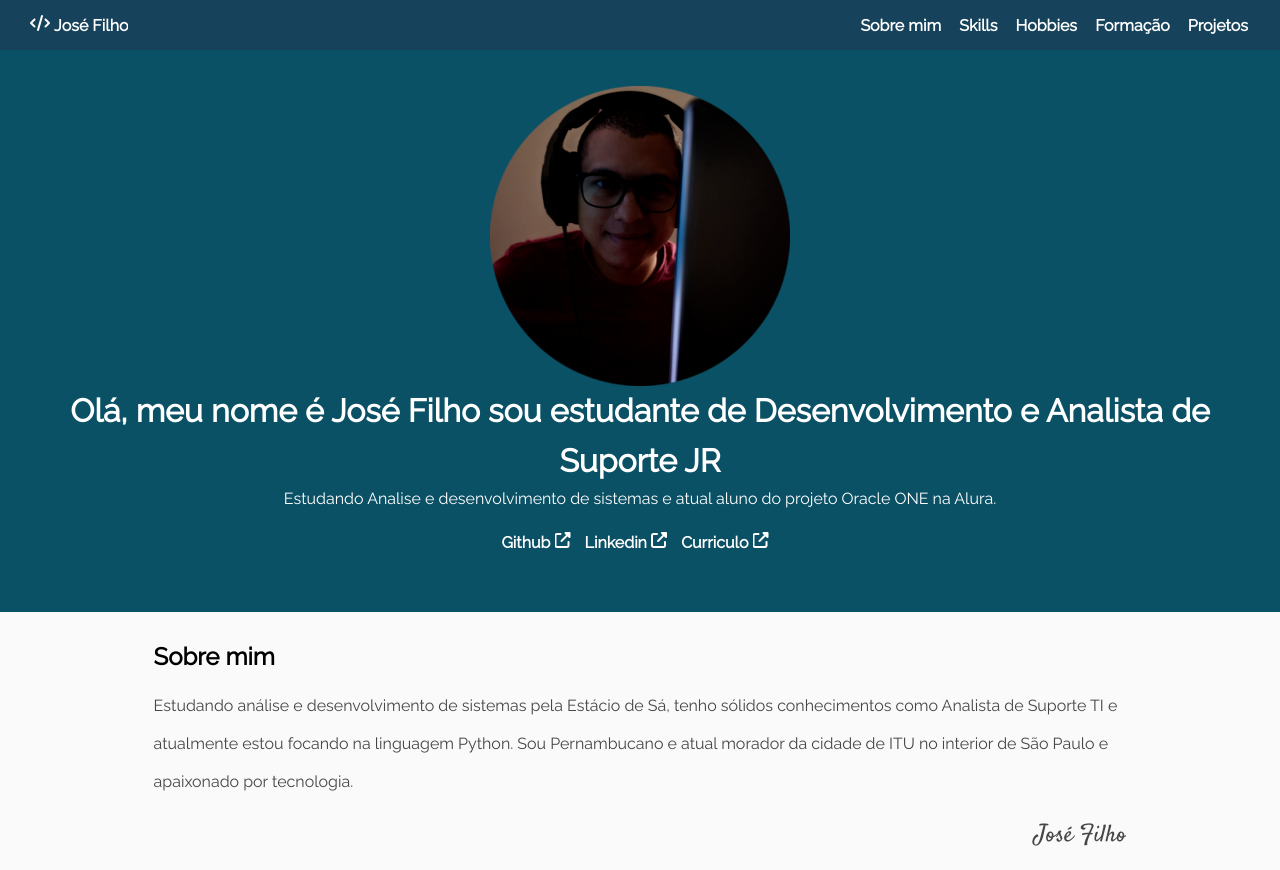
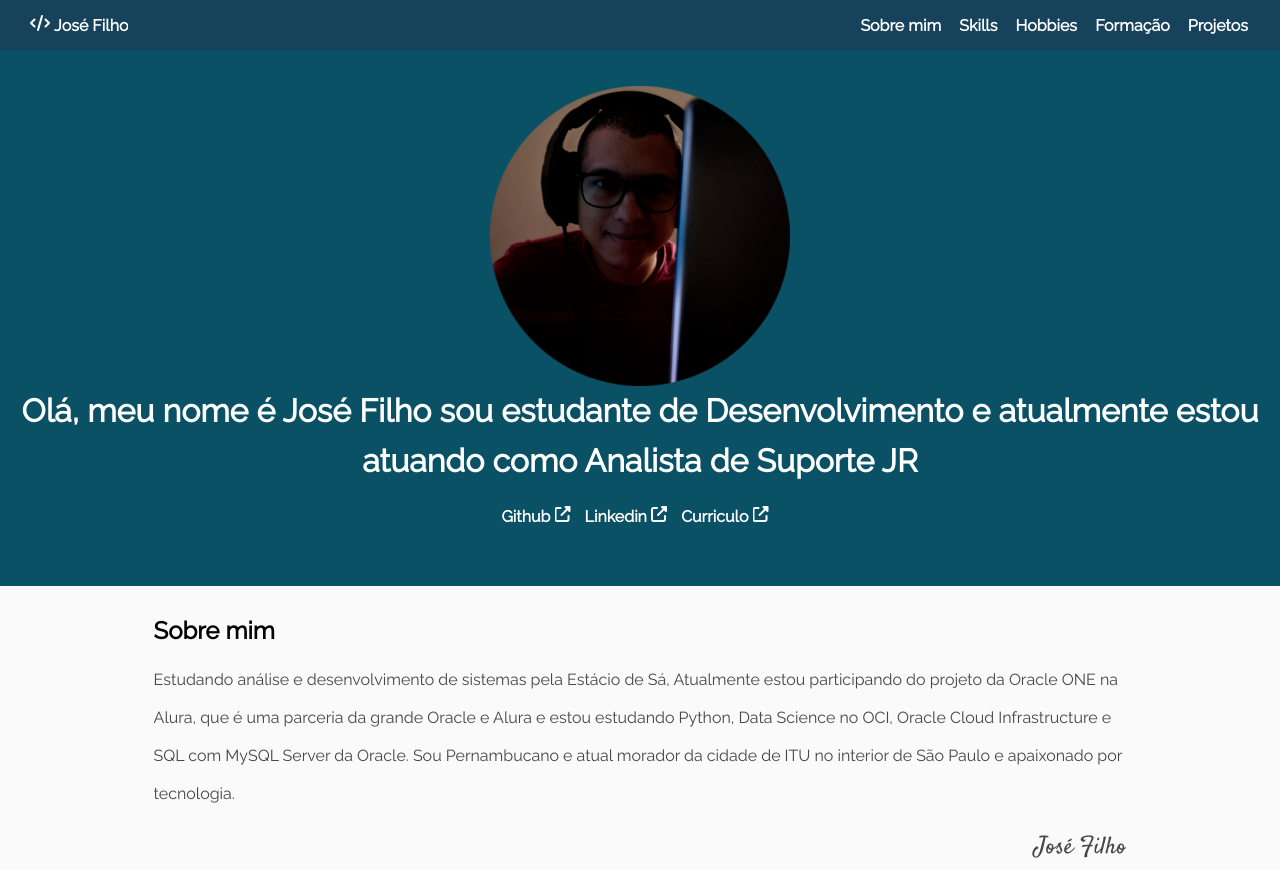
Before and after one commit to josecsfilho/Sobre, a plain HTML site: page index.html in a window 1280 px wide. Shown: the top 870 px of the page. Drawn offline with nearby package versions, Linux system fonts and the light colour scheme.

Commit message:
Update index.html

```diff
--- a/index.html
+++ b/index.html
@@ -53,9 +53,8 @@
     <header>
         <div class="container">
             <div class="text-content" data-aos="flip-down" data-aos-duration="3000">
-                <h1>Olá, meu nome é José Filho sou estudante de Desenvolvimento e Analista de Suporte JR</h1>
-                <p>Estudando Analise e desenvolvimento de sistemas e atual aluno do projeto
-                    Oracle ONE na Alura.</p>
+                <h1>Olá, meu nome é José Filho sou estudante de Desenvolvimento e atualmente estou atuando como Analista de Suporte JR</h1>
+             <!--   <p></p>-->
                 <ul>
                     <li><a href="https://github.com/josecsfilho" target="_blank">Github <i
                                 class="fa-solid fa-up-right-from-square"></i></a></li>
@@ -74,7 +73,7 @@
     </main>
     <section id="about" class="about-me" data-aos="fade-down" data-aos-anchor-placement="top-bottom" data-aos-duration="1500">
         <h2>Sobre mim</h2>
-        <p>Estudando análise e desenvolvimento de sistemas pela Estácio de Sá, tenho sólidos conhecimentos como Analista de Suporte TI e atualmente estou focando na linguagem Python. Sou Pernambucano e atual morador da cidade de ITU no interior de São Paulo e apaixonado por tecnologia.</p>
+        <p>Estudando análise e desenvolvimento de sistemas pela Estácio de Sá, Atualmente estou participando do projeto da Oracle ONE na Alura, que é uma parceria da grande Oracle e Alura e estou estudando Python, Data Science no OCI, Oracle Cloud Infrastructure e SQL com MySQL Server da Oracle. Sou Pernambucano e atual morador da cidade de ITU no interior de São Paulo e apaixonado por tecnologia.</p>
 
         <div class="signature">
             <p>José Filho</p>
@@ -100,10 +99,10 @@
                 <img src="assets/img/icons8-python-144.png" alt="placeholder" class="skills-image">
                 <legend>Python</legend>
             </div>
-        <!--    <div class="items">
+           <div class="items">
                 <img src="assets/img/oracle.png" alt="placeholder" class="skills-image">
                 <legend>Oracle</legend>
-            </div> -->
+            </div>
     </section>
     <section id="hobbies" class="hobbies"  data-aos="fade-down" data-aos-easing="linear" data-aos-duration="1500">
         <h2 class="title-white">Hobbies</h2>
```
